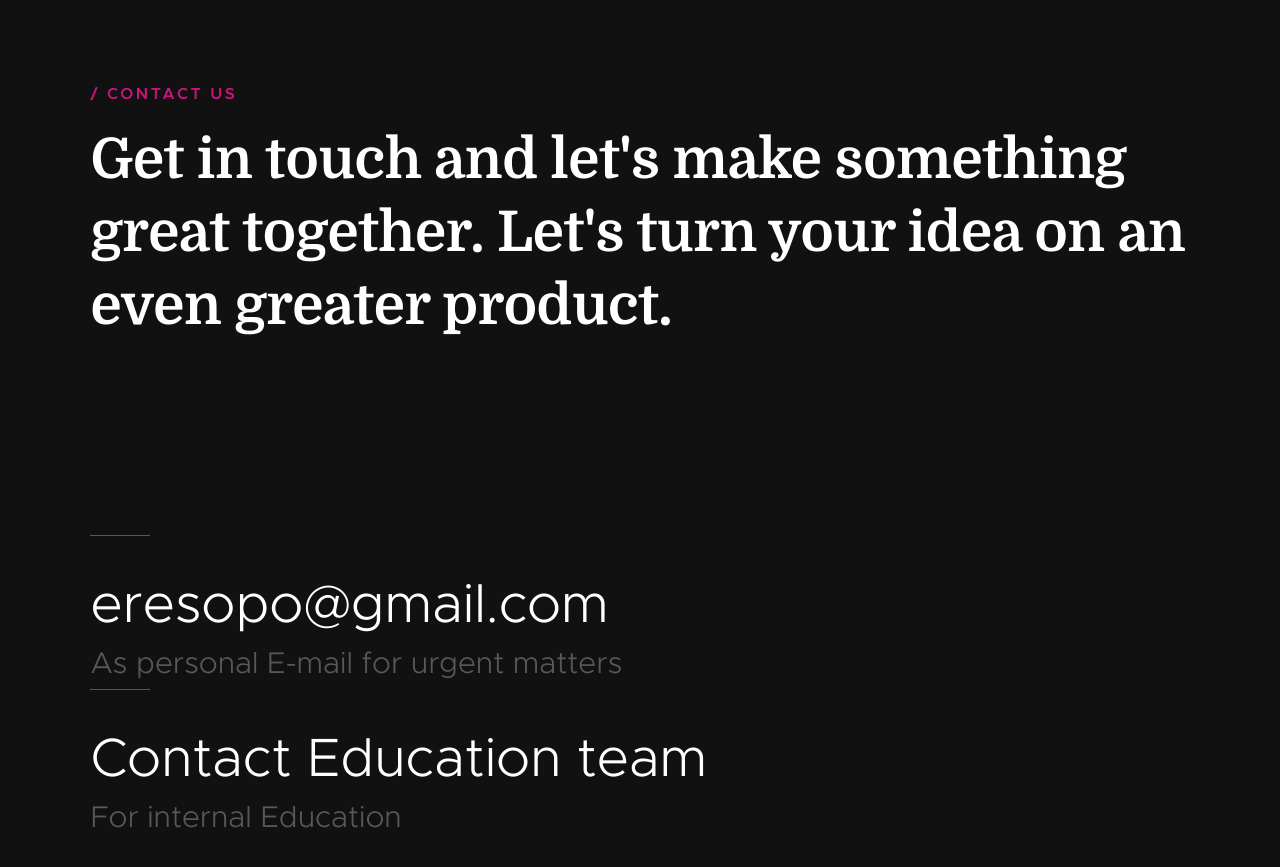
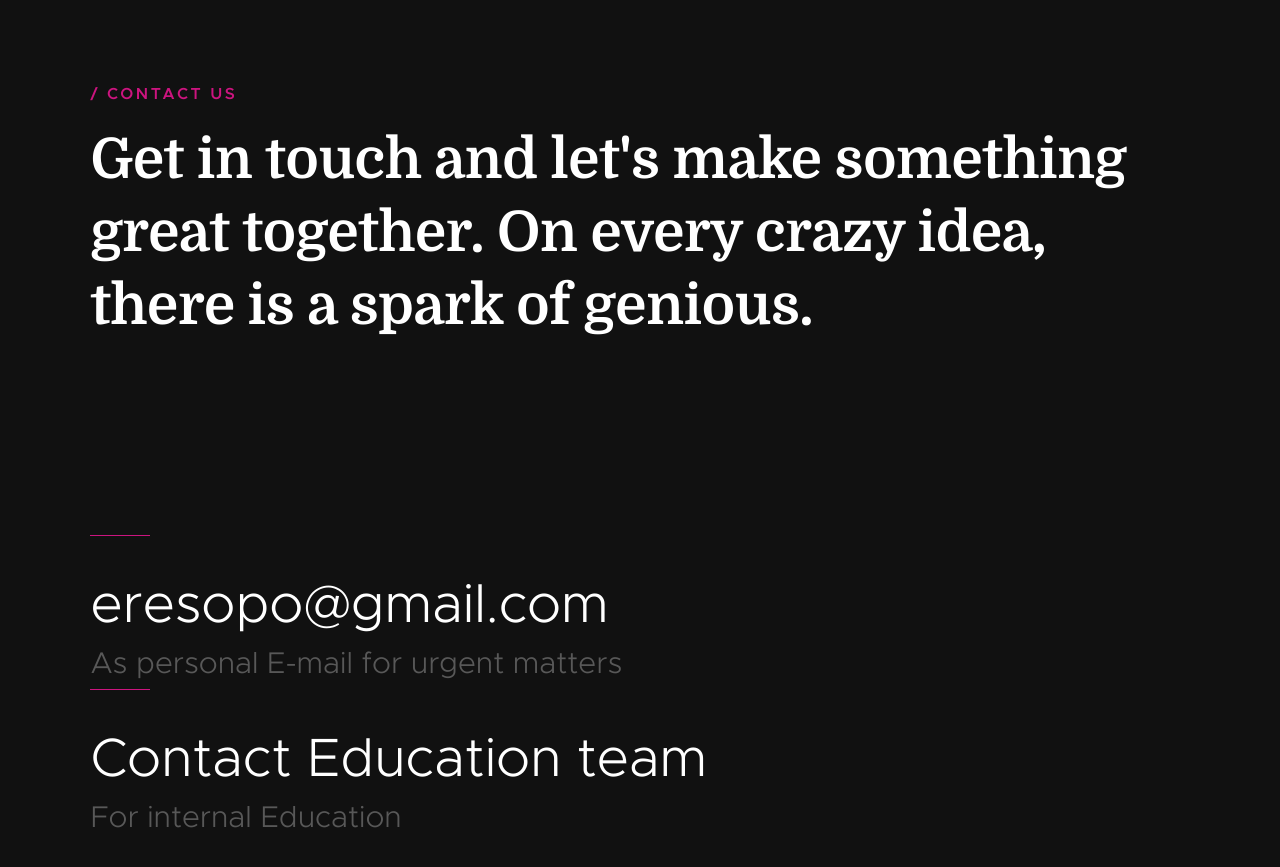
Before and after one commit to CristianPerezFernandez/PyClass, a plain HTML site: page index.html in a window 1280 px wide. Shown: the part 6460-7327 px from the top of the page. Drawn offline with Linux system fonts and the light colour scheme; files whose address does not match are found by name.

Commit message:
Update index.html

```diff
--- a/index.html
+++ b/index.html
@@ -603,7 +603,7 @@
         <div class="row section-header" data-aos="fade-up">
             <div class="col-full">
                 <h3 class="subhead subhead--light">Contact Us</h3>
-                <h1 class="display-1 display-1--light">Get in touch and let's make something great together. Let's turn your idea on an even greater product.</h1>
+                <h1 class="display-1 display-1--light">Get in touch and let's make something great together. On every crazy idea, there is a spark of genious.</h1>
             </div>
         </div> <!-- end section-header -->
 
```
